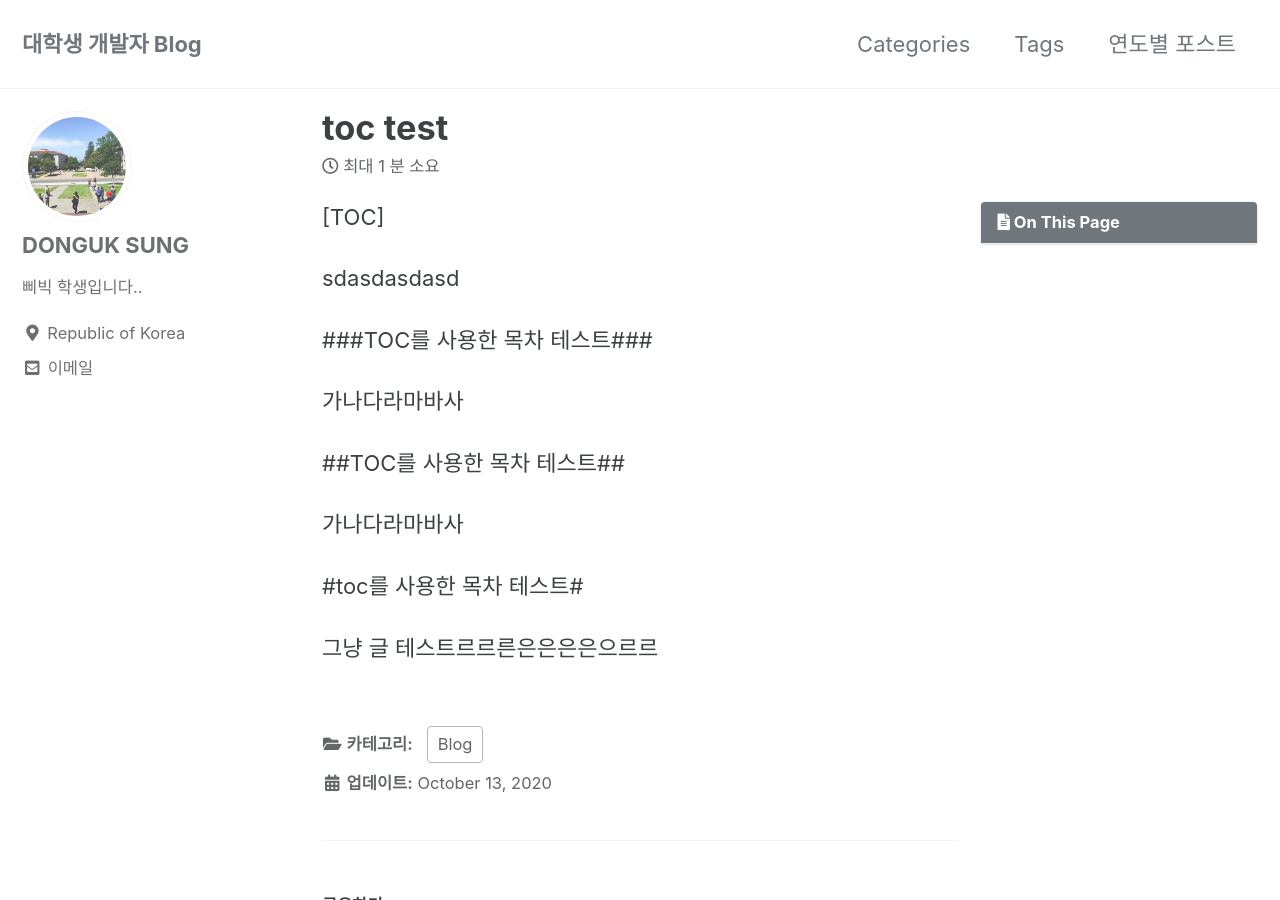
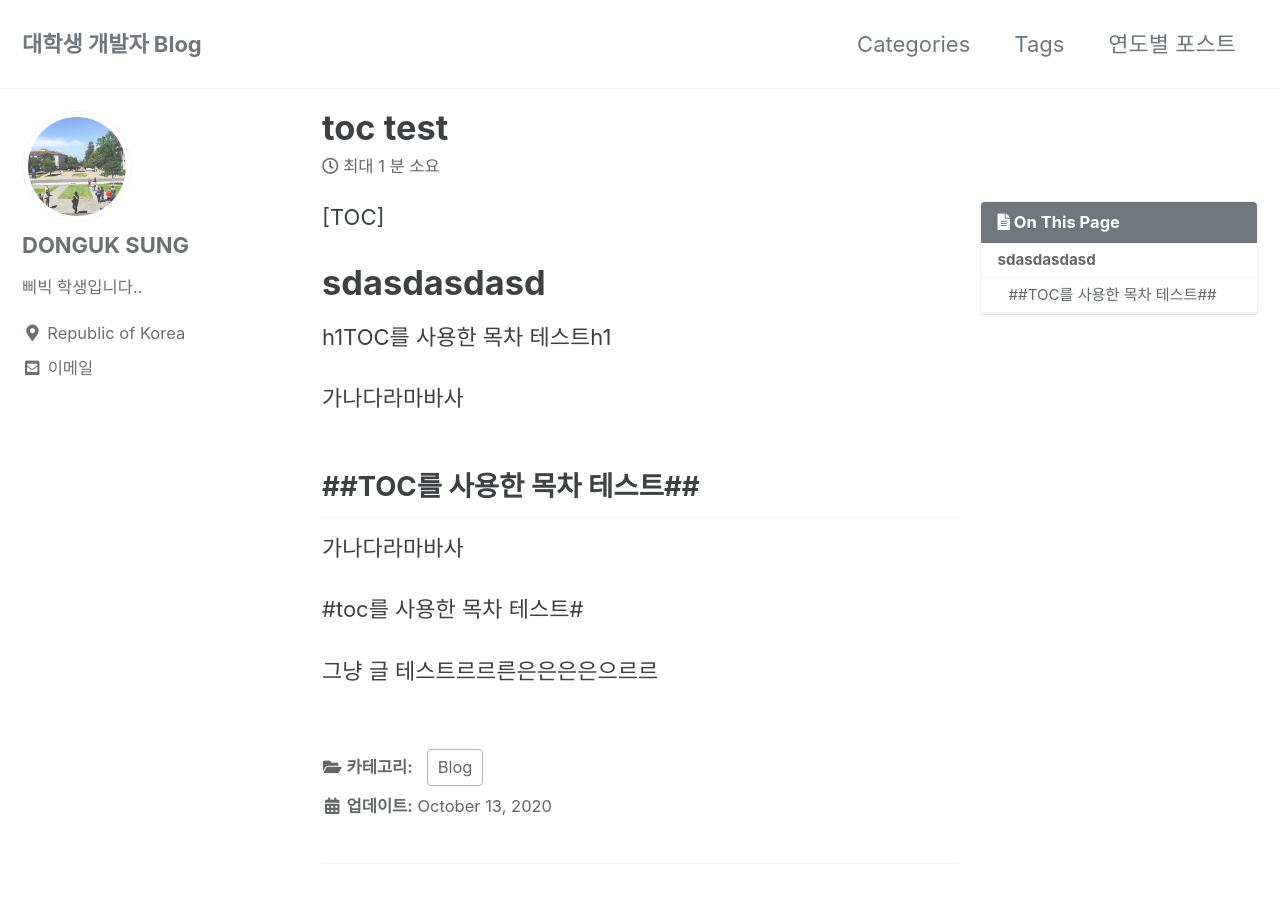
Before and after one commit to HODOONAMU/hodoonamu.github.com, a Jekyll site: the page built from _posts/2020-10-13-toc.md, in a window 1280 px wide and 900 px high. Built offline with Jekyll 4.4.1, drawn with Linux system fonts in a browser that asks for light colours; cached includes are drawn as plain includes; comment, search, counter and statistics services are not loaded.

Commit message:
toc목차 테스트

```diff
--- a/_posts/2020-10-13-toc.md
+++ b/_posts/2020-10-13-toc.md
@@ -7,13 +7,13 @@ toc: true
 
 [TOC]
 
-sdasdasdasd
+# sdasdasdasd
 
-###TOC를 사용한 목차 테스트###
+h1TOC를 사용한 목차 테스트h1
 
 가나다라마바사
 
-##TOC를 사용한 목차 테스트##
+## ##TOC를 사용한 목차 테스트##
 
 가나다라마바사
 
```
